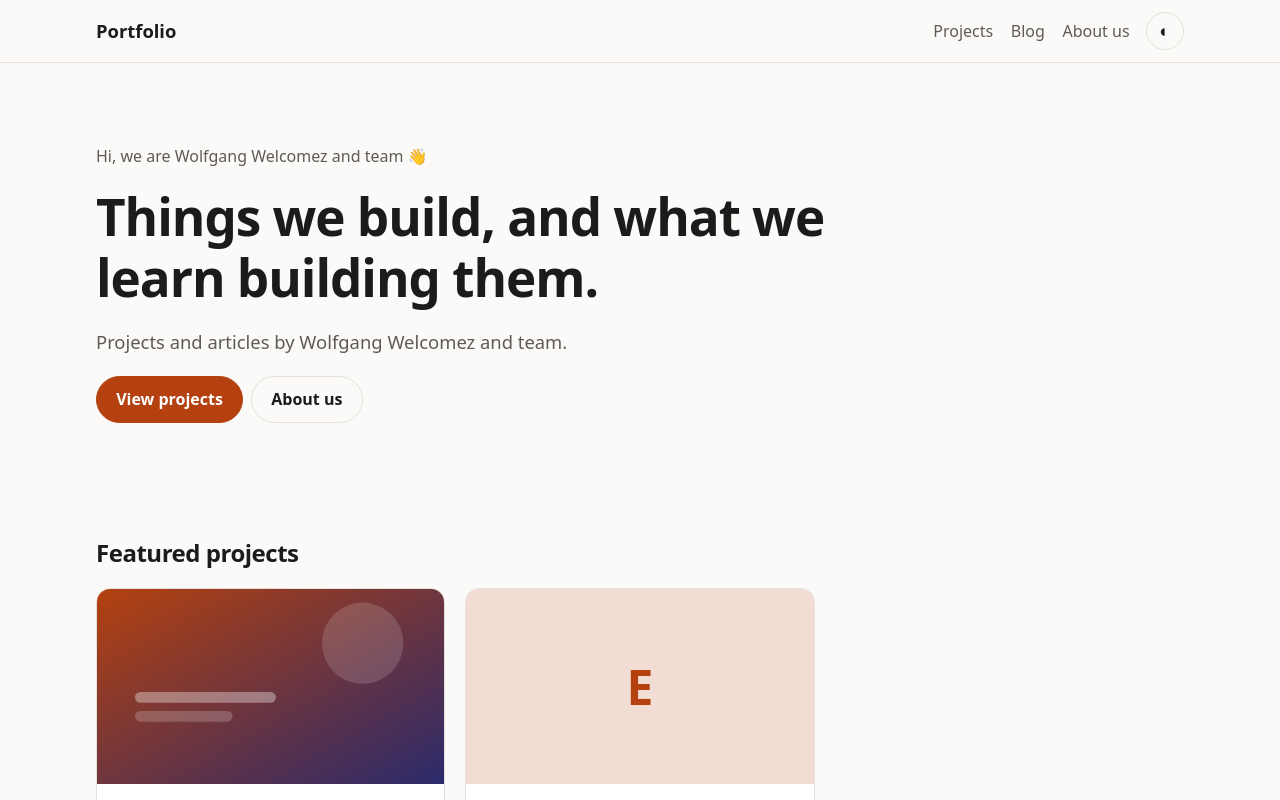
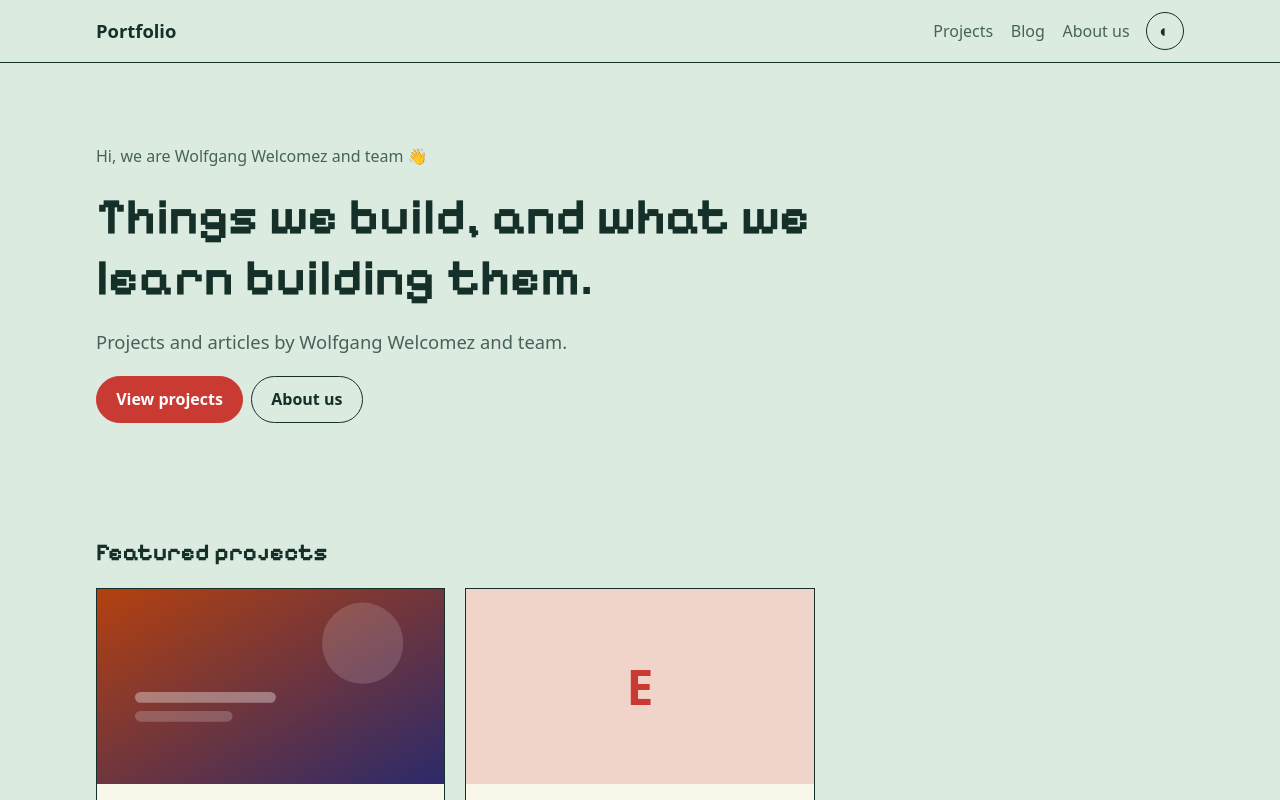
Before and after one commit to rouderz/portfolio, a Next.js app: page / in a window 1280 px wide. Shown: the top 800 px of the page. Built offline with nearby package versions, Linux system fonts and the light colour scheme; no server answers.

Commit message:
feat(design): add pixel-art palette, tokens and drawing helpers

```diff
--- a/src/app/globals.css
+++ b/src/app/globals.css
@@ -1,25 +1,100 @@
 /* Design tokens and base styles. Each component's styles live in its own .module.css */
+/* Light theme: a calm forest morning. */
 :root {
-  --bg: #fbfaf8;
-  --surface: #ffffff;
-  --text: #1c1b1a;
-  --muted: #5e5b57;
-  --border: #e4e1dc;
-  --accent: #b4410f;
+  --bg: #dcebe0;
+  --surface: #f9f6ea;
+  --text: #143028;
+  --muted: #46625a;
+  --border: #143028;
+  --accent: #c93a33;
   --accent-contrast: #ffffff;
-  --radius: 14px;
+  --link: #a82c27;
   --maxw: 68rem;
+  --hero-ink: #143028;
+  --hero-ink-soft: #2d4d43;
+
+  --px-sky-top: #b4d8cc;
+  --px-sky-mid: #cde6dc;
+  --px-sky-bottom: #e6f0e4;
+  --px-cloud: #f7f5e8;
+  --px-cloud-shade: #dfe6da;
+  --px-star: transparent;
+  --px-hill-far: #a9c9bd;
+  --px-hill-near: #8fb5a6;
+  --px-leaf-dark: #5b8089;
+  --px-leaf-mid: #86ab9b;
+  --px-leaf-light: #c6d9b4;
+  --px-trunk: #8a4f55;
+  --px-forest-dark: #2f6f2f;
+  --px-forest-mid: #4b9a3a;
+  --px-forest-light: #7fc24d;
+  --px-water: #8fbab4;
+  --px-water-light: #b9d6cf;
+  --px-water-deep: #7aa8a4;
+  --px-grass: #7fa77a;
+  --px-grass-dark: #5d8a64;
+  --px-grass-light: #a9c98a;
+  --px-path: #d7b98a;
+  --px-roof: #c0553f;
+  --px-roof-alt: #4e7fa0;
+  --px-wall: #f0e6cf;
+  --px-wall-shade: #cdbf9f;
+  --px-cliff: #bfc3bd;
+  --px-cliff-dark: #8f948f;
+  --px-flower: #e8575f;
+  --px-field: #b7c95a;
+  --px-field-alt: #9dbb4e;
+  --px-ink: #143028;
+  --px-accent: #e8574f;
   color-scheme: light;
 }
 
+/* Dark theme: the same place at night. */
 :root[data-theme="dark"] {
-  --bg: #151413;
-  --surface: #1f1d1b;
-  --text: #f1eeea;
-  --muted: #b0aba4;
-  --border: #35322f;
-  --accent: #ff9a62;
-  --accent-contrast: #151413;
+  --bg: #0e1d24;
+  --surface: #162b34;
+  --text: #e8f2ec;
+  --muted: #a4bdb4;
+  --border: #8fc4b0;
+  --accent: #ff7d70;
+  --accent-contrast: #1b0d0c;
+  --link: #ff9a8f;
+  --hero-ink: #f0f6f2;
+  --hero-ink-soft: #c5d8d0;
+
+  --px-sky-top: #0b1730;
+  --px-sky-mid: #16294a;
+  --px-sky-bottom: #2d3f63;
+  --px-cloud: #4a5a7c;
+  --px-cloud-shade: #36466a;
+  --px-star: #fff6c8;
+  --px-hill-far: #1c3550;
+  --px-hill-near: #142b3f;
+  --px-leaf-dark: #0f2f33;
+  --px-leaf-mid: #1d4a47;
+  --px-leaf-light: #2f6a5c;
+  --px-trunk: #4a2f3a;
+  --px-forest-dark: #12361f;
+  --px-forest-mid: #1d5a2c;
+  --px-forest-light: #2f7f3f;
+  --px-water: #123a4d;
+  --px-water-light: #1f5f73;
+  --px-water-deep: #0c2b3b;
+  --px-grass: #2c5a45;
+  --px-grass-dark: #1f4635;
+  --px-grass-light: #3e7a58;
+  --px-path: #6b5a46;
+  --px-roof: #a8483a;
+  --px-roof-alt: #3c6a8a;
+  --px-wall: #cdbfa0;
+  --px-wall-shade: #9d9078;
+  --px-cliff: #5a6470;
+  --px-cliff-dark: #3b434d;
+  --px-flower: #ff7d70;
+  --px-field: #7a8f2f;
+  --px-field-alt: #66792a;
+  --px-ink: #0b1220;
+  --px-accent: #ff7d70;
   color-scheme: dark;
 }
 
@@ -41,7 +116,7 @@ body {
 }
 
 a {
-  color: var(--accent);
+  color: var(--link);
   text-underline-offset: 3px;
 }
 
@@ -54,8 +129,10 @@ a {
 h1,
 h2,
 h3 {
+  font-family: var(--font-pixel), system-ui, sans-serif;
+  font-weight: 700;
   line-height: 1.2;
-  letter-spacing: -0.02em;
+  letter-spacing: 0;
 }
 
 h1 {
--- a/src/app/layout.tsx
+++ b/src/app/layout.tsx
@@ -1,10 +1,13 @@
 import type { Metadata } from "next";
+import { Pixelify_Sans } from "next/font/google";
 import "./globals.css";
 import { site, absoluteUrl, asset } from "@/lib/site";
 import { Header } from "@/components/Header/Header";
 import { Footer } from "@/components/Footer/Footer";
 import { ThemeScript } from "@/components/ThemeScript/ThemeScript";
 import styles from "./layout.module.css";
+
+const pixel = Pixelify_Sans({ subsets: ["latin"], variable: "--font-pixel", display: "swap" });
 
 export const metadata: Metadata = {
   metadataBase: new URL(absoluteUrl("/")),
@@ -22,7 +25,7 @@ export const metadata: Metadata = {
 
 export default function RootLayout({ children }: LayoutProps<"/">) {
   return (
-    <html lang="en" suppressHydrationWarning>
+    <html lang="en" className={pixel.variable} suppressHydrationWarning>
       <head>
         <ThemeScript />
       </head>
--- /dev/null
+++ b/src/hooks/usePalette.ts
@@ -0,0 +1,18 @@
+import { useMemo, useSyncExternalStore } from "react";
+import { readPalette, type Palette } from "@/lib/pixel/palette";
+
+function subscribe(onChange: () => void) {
+  const observer = new MutationObserver(onChange);
+  observer.observe(document.documentElement, { attributes: true, attributeFilter: ["data-theme"] });
+  return () => observer.disconnect();
+}
+
+/** Palette of the current theme, or null until the page is hydrated. Updates when the theme changes. */
+export function usePalette(): Palette | null {
+  const theme = useSyncExternalStore(
+    subscribe,
+    () => document.documentElement.dataset.theme ?? "light",
+    () => null,
+  );
+  return useMemo(() => (theme ? readPalette() : null), [theme]);
+}
--- /dev/null
+++ b/src/lib/pixel/palette.ts
@@ -0,0 +1,46 @@
+/** Colors of the pixel-art scenes. Values live in globals.css (--px-*) so they follow the theme. */
+const KEYS = [
+  "skyTop",
+  "skyMid",
+  "skyBottom",
+  "cloud",
+  "cloudShade",
+  "star",
+  "hillFar",
+  "hillNear",
+  "leafDark",
+  "leafMid",
+  "leafLight",
+  "trunk",
+  "forestDark",
+  "forestMid",
+  "forestLight",
+  "water",
+  "waterLight",
+  "waterDeep",
+  "grass",
+  "grassDark",
+  "grassLight",
+  "path",
+  "roof",
+  "roofAlt",
+  "wall",
+  "wallShade",
+  "cliff",
+  "cliffDark",
+  "flower",
+  "field",
+  "fieldAlt",
+  "ink",
+  "accent",
+] as const;
+
+export type Palette = Record<(typeof KEYS)[number], string>;
+
+const toKebab = (key: string) => key.replace(/[A-Z]/g, (c) => `-${c.toLowerCase()}`);
+
+export function readPalette(): Palette {
+  const styles = getComputedStyle(document.documentElement);
+  const entries = KEYS.map((key) => [key, styles.getPropertyValue(`--px-${toKebab(key)}`).trim()]);
+  return Object.fromEntries(entries) as Palette;
+}
```
Also changed, not shown: src/hooks/useInView.ts (added, +18 -0 lines), src/hooks/useReducedMotion.ts (added, +15 -0 lines), src/lib/pixel/draw.ts (added, +84 -0 lines), src/lib/pixel/sprites.ts (added, +76 -0 lines).
